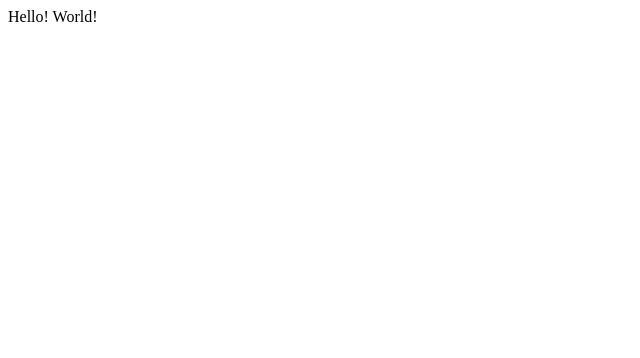
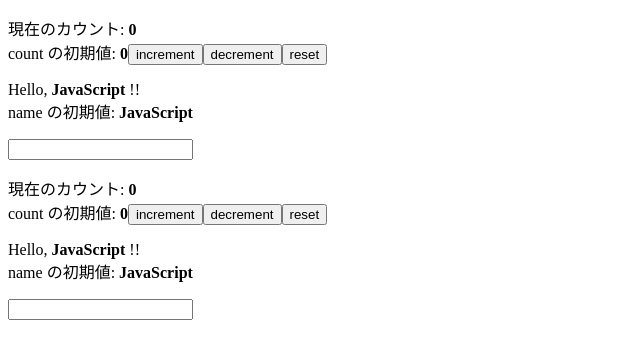
Before and after one commit to ryoma116/train-react-state, a React (Create React App) app: page / in a window 1280 px wide. Shown: the top 358 px of the page, without its empty margins (0-640 px from the left). Built offline with nearby package versions, Linux system fonts and the light colour scheme; the HTML template or start-up script is replaced by a standard one.

Commit message:
:sparkles: Add elements for Counter & Name

```diff
--- a/src/App.tsx
+++ b/src/App.tsx
@@ -1,13 +1,48 @@
-import React from 'react';
+import React, {useState} from 'react';
+
+
+const INITIAL_COUNT = 0
+const INITIAL_NAME = "JavaScript"
+
+const SampleComponent = () => {
+    const [count, setCount] = useState(INITIAL_COUNT)
+    const [name, setName] = useState(INITIAL_NAME)
+    const countIncrement = () => setCount((prevCount) => prevCount + 1)
+    const countDecrement = () => setCount((prevCount) => prevCount - 1)
+    const countReset = () => setCount(INITIAL_COUNT)
+
+    const handleChangeName = (e: any) => {
+        setName(e.target.value)
+    }
+
+    return (
+        <div className="App">
+            <p>
+                現在のカウント: <b>{count}</b>
+                <br />
+                count の初期値: <b>{INITIAL_COUNT}</b>
+                <button onClick={countIncrement}>increment</button>
+                <button onClick={countDecrement}>decrement</button>
+                <button onClick={countReset}>reset</button>
+            </p>
+            <p>
+                Hello, <b>{name}</b> !!
+                <br />
+                name の初期値: <b>{INITIAL_NAME}</b>
+            </p>
+
+            <input type="text" onChange={handleChangeName} />
+        </div>
+    )
+}
 
 function App() {
-  return (
-    <div className="App">
-      <header className="App-header">
-        Hello! World!
-      </header>
-    </div>
-  );
+    return (
+        <>
+            <SampleComponent />
+            <SampleComponent />
+        </>
+    )
 }
 
 export default App;
```
